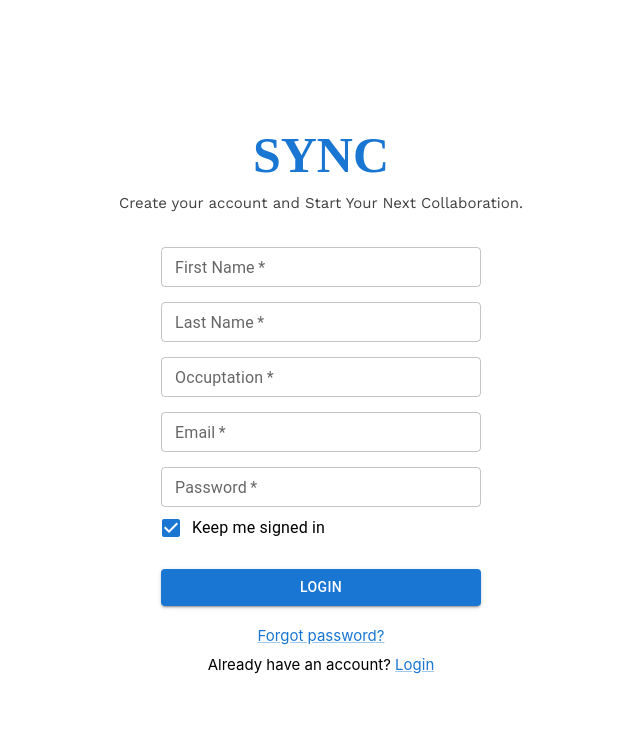
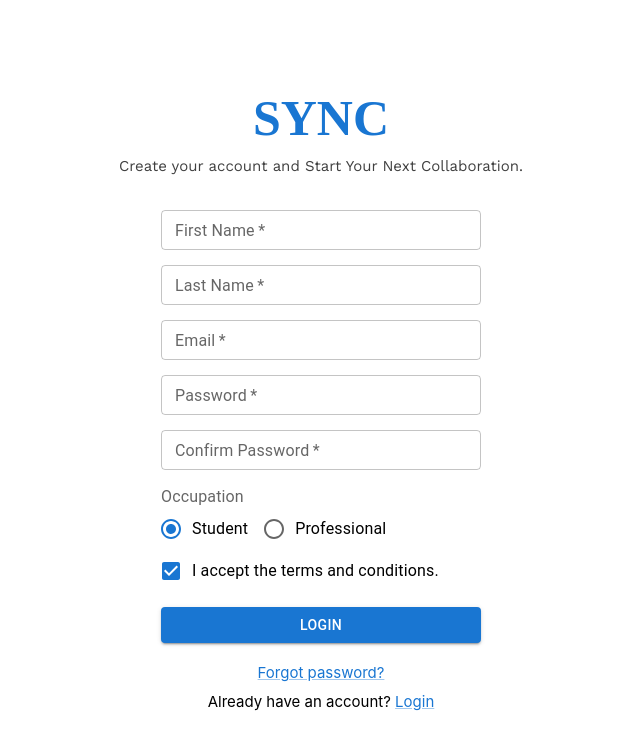
Before and after one commit to shennamt/sync-frontend, a React (Create React App) app: page / in a window 1280 px wide. Shown: the top 750 px of the page, without its empty margins (319-959 px from the left). Built offline with nearby package versions, Linux system fonts and the light colour scheme; a web font is replaced by a local one.

Commit message:
chore: adjustment on registration page

```diff
--- a/src/pages/Registerpage/RegisterPage.css
+++ b/src/pages/Registerpage/RegisterPage.css
@@ -32,7 +32,7 @@
 }
 
 .button {
-  margin-top: 20px;
+  margin-top: 15px;
 }
 
 .forgot__link {
@@ -46,3 +46,7 @@
   margin-top: 10px;
   font-size: 15px;
 }
+
+.radio__occupation {
+  margin-top: 20px;
+}
--- a/src/pages/Registerpage/RegisterPage.js
+++ b/src/pages/Registerpage/RegisterPage.js
@@ -1,6 +1,9 @@
 import React from 'react'
 import './RegisterPage.css'
-import { TextField, FormControlLabel, Checkbox, Button, Link} from '@mui/material'
+import { TextField, FormControlLabel, Checkbox, Button, Link, Radio} from '@mui/material'
+import RadioGroup from '@mui/material/RadioGroup';
+import FormControl from '@mui/material/FormControl';
+import FormLabel from '@mui/material/FormLabel';
 
 const RegisterPage = () => {
 
@@ -13,26 +16,41 @@ const RegisterPage = () => {
 
       <div className='register__body'>
         <div className='input__field'>
-          <TextField label="First Name" variant="outlined" size="small" placeholder="Enter your first name" fullWidth required/>
+          <TextField label="First Name" variant="outlined" size="small" placeholder="e.g Jane" fullWidth required/>
         </div>
 
         <div className='input__field'>
-          <TextField label="Last Name" variant="outlined" size="small" placeholder="Enter your last name" fullWidth required/>
+          <TextField label="Last Name" variant="outlined" size="small" placeholder="e.g. Doe" fullWidth required/>
         </div>
 
         <div className='input__field'>
-          <TextField label="Occuptation" variant="outlined" size="small" placeholder="e.g. Student" fullWidth required/>
-        </div>
-
-        <div className='input__field'>
-          <TextField label="Email" variant="outlined" size="small" placeholder="Enter your email address" fullWidth required/>
+          <TextField label="Email" variant="outlined" size="small" placeholder="e.g. xyz@gmail.com" fullWidth required/>
         </div>
 
         <div className='input__field'>
           <TextField label="Password" variant="outlined" size="small" type="password" placeholder="Enter your password" fullWidth required/>
         </div>
 
-        <FormControlLabel control={<Checkbox defaultChecked />} label="Keep me signed in" />
+        <div className='input__field'>
+          <TextField label="Confirm Password" variant="outlined" size="small" type="password" placeholder="Re-enter your password" fullWidth required/>
+        </div>
+
+        <div className='input__field'>
+          <FormControl className='radio__occupation'>
+            <FormLabel>Occupation</FormLabel>
+            <RadioGroup
+              defaultValue="Student"
+              aria-labelledby="demo-customized-radios"
+              name="customized-radios"
+              style = {{display: 'initial'}}
+            >
+              <FormControlLabel value="Student" control={<Radio />} label="Student" />
+              <FormControlLabel value="Professional" control={<Radio />} label="Professional" />
+            </RadioGroup>
+          </FormControl>
+        </div>
+
+        <FormControlLabel control={<Checkbox defaultChecked />} label="I accept the terms and conditions." />
         <br />
         <div className='button'>
           <Button variant="contained" fullWidth>Login</Button>
```
